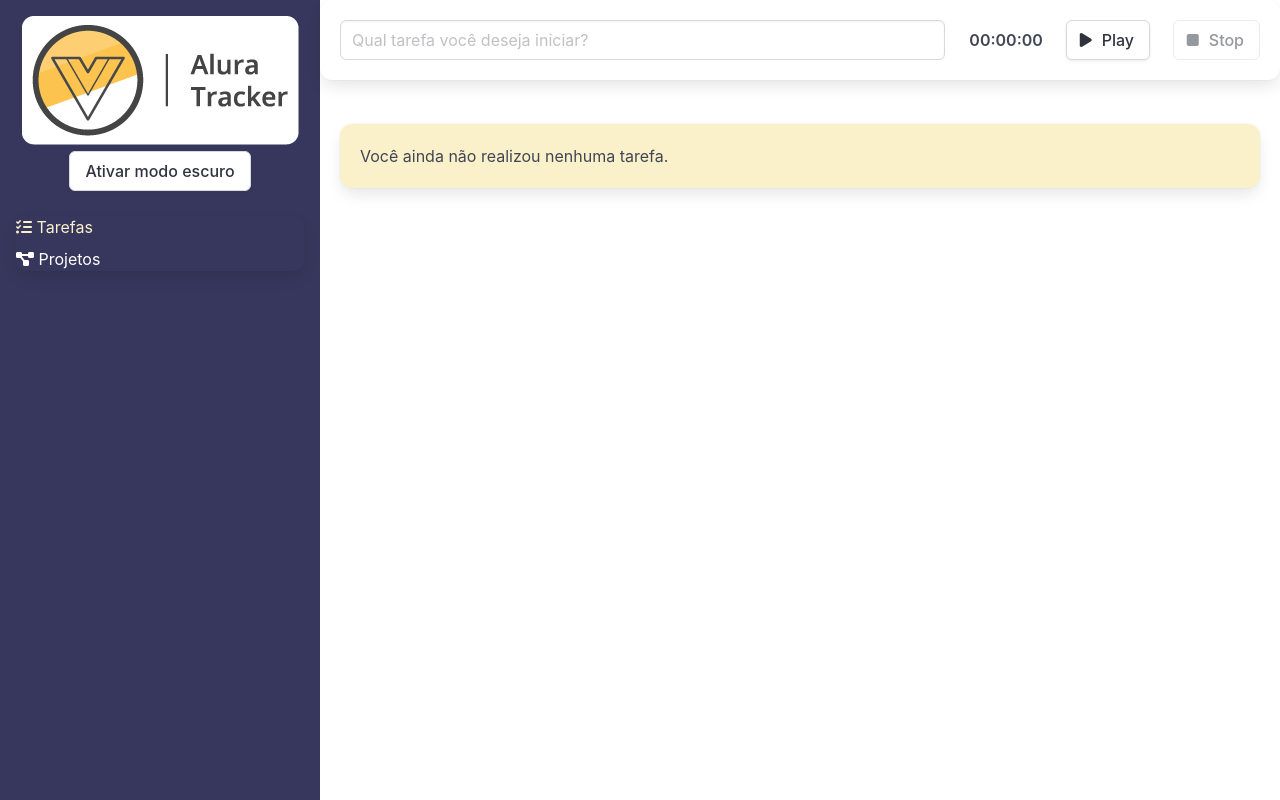
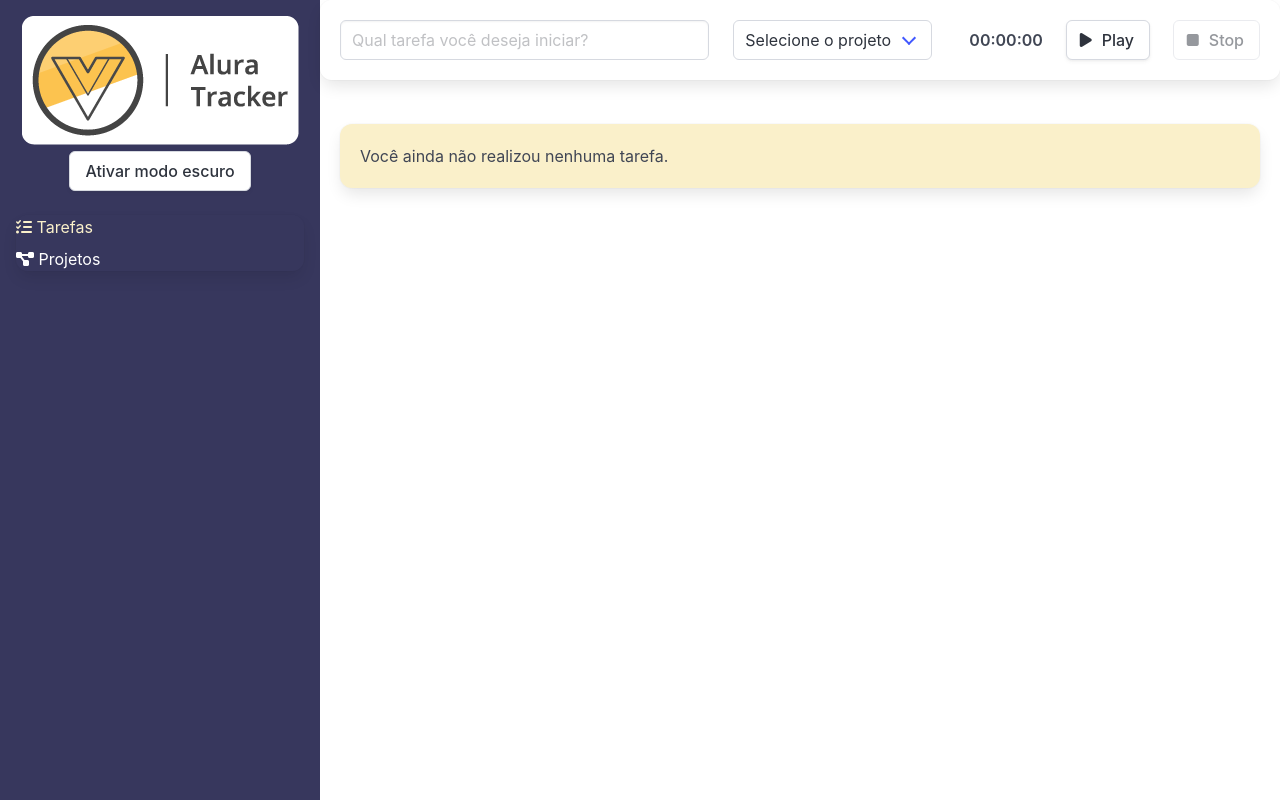
Before and after one commit to danielcosta010/alura-tracker-refatorando, a Vue app: page /#/ in a window 1280 px wide. Built offline with nearby package versions, Linux system fonts and the light colour scheme.

Commit message:
Update FormCount.vue
Acrescentando um select

```diff
--- a/src/components/FormCount.vue
+++ b/src/components/FormCount.vue
@@ -1,13 +1,27 @@
 <template>
   <div class="box formulario">
     <div class="columns">
-      <div class="column is-8" role="form" aria-label="Formulário para criação de uma nova tarefa">
+      <div class="column is-5" role="form" aria-label="Formulário para criação de uma nova tarefa">
         <input
           type="text"
           class="input"
           placeholder="Qual tarefa você deseja iniciar?"
           v-model="descricao"
         />
+      </div>
+      <div class="column is-3">
+        <div class="select">
+          <select v-model="idProjeto">
+            <option value="">Selecione o projeto</option>
+            <option
+              :value="projeto.id"
+              v-for="projeto in projetos"
+              :key="projeto.id"
+            >
+              {{ projeto.nome }}
+            </option>
+          </select>
+        </div>
       </div>
       <div class="column">
         <TemporizadorTempo @aoTemporizadorFinalizado="finalizarTarefa" />
@@ -17,8 +31,10 @@
 </template>
 
 <script lang="ts">
-import { defineComponent } from "vue";
+import { computed, defineComponent } from "vue";
 import TemporizadorTempo from './TemporizadorTempo.vue'
+import { key } from "@/store";
+import { useStore } from "vuex";
 
 export default defineComponent({
   name: 'FormCount',
@@ -28,19 +44,27 @@ export default defineComponent({
   },
   data() {
     return {
-      descricao: ""
+      descricao: "",
+      idProjeto: ""
     }
   },
   methods: {
     finalizarTarefa(tempoDecorrido: number) : void {
       this.$emit('aoSalvarTarefa', {
         duracaoEmSegundos: tempoDecorrido,
-        descricao: this.descricao
+        descricao: this.descricao,
+        projeto: this.projetos.find(proj => proj.id == this.idProjeto)
       })
       this.descricao = ''
 
     }
-  }
+  },
+  setup() {
+    const store = useStore(key)
+    return {
+      projetos: computed(() => store.state.projetos)
+    }
+  },
 
 })
 </script>
```
